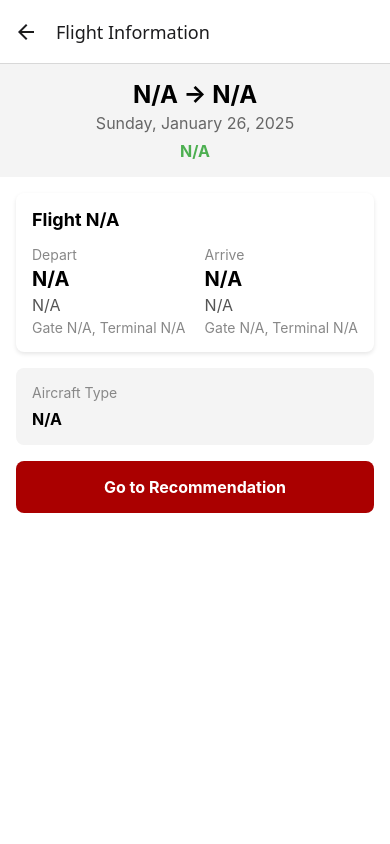
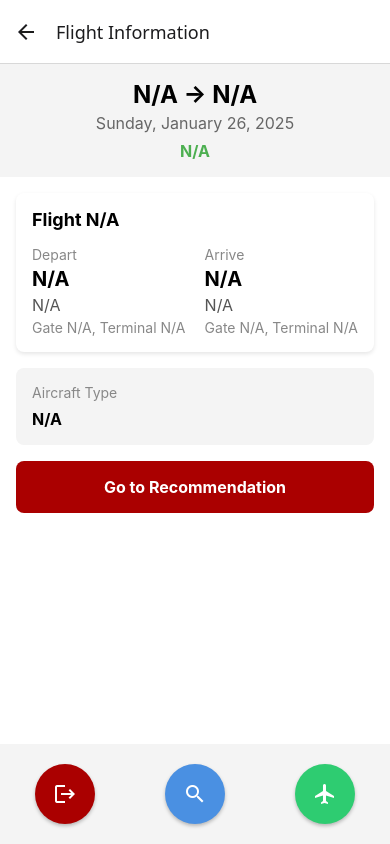
Before and after one commit to emoskedy/AAirportMap_TAMUHack2025, a React Native app: screen /Flightinfo in a window 390 px wide. Built offline with nearby package versions, Linux system fonts and the light colour scheme.

Commit message:
add bottom 3 buttons on flight status page

```diff
--- a/package.json
+++ b/package.json
@@ -25,12 +25,14 @@
     "react-native-reanimated": "~3.16.1",
     "react-native-safe-area-context": "^5.1.0",
     "react-native-screens": "^4.5.0",
+    "react-native-vector-icons": "^10.2.0",
     "react-native-web": "~0.19.13",
     "react-native-webview": "^13.13.1"
   },
   "devDependencies": {
     "@babel/core": "^7.25.2",
     "@types/react": "~18.3.12",
+    "@types/react-native-vector-icons": "^6.4.18",
     "typescript": "^5.3.3"
   },
   "private": true,
--- a/src/screens/Flightinfo.tsx
+++ b/src/screens/Flightinfo.tsx
@@ -1,6 +1,7 @@
 import React from 'react';
-import { View, Text, StyleSheet, Image, TouchableOpacity } from 'react-native';
+import { View, Text, StyleSheet, TouchableOpacity, ViewStyle, TextStyle } from 'react-native';
 import { SafeAreaView, SafeAreaProvider } from 'react-native-safe-area-context';
+import Icon from 'react-native-vector-icons/MaterialIcons';
 
 const Flightinfo = ({ navigation, route }: any) => {
   const user = route?.params?.user || {
@@ -21,19 +22,23 @@ const Flightinfo = ({ navigation, route }: any) => {
     },
   };
 
-  const statusColor = user.flightInfo.status === 'Delayed' ? '#f44336' : '#4caf50'; // Red for delayed, green for on-time
+  const statusColor = user.flightInfo.status === 'Delayed' ? '#f44336' : '#4caf50';
+
+  const handleLogout = () => {
+    navigation.goBack();
+  };
 
   return (
     <SafeAreaProvider>
-      <SafeAreaView style={styles.container}>
-        {/* Header */}
+      <SafeAreaView style={styles.safeArea}>
+        <View style={styles.mainContainer}>
+          {/* Existing top half of the component */}
           <View style={styles.header}>
             <Text style={styles.headerText}>{user.flightInfo.origin} → {user.flightInfo.destination}</Text>
             <Text style={styles.dateText}>Sunday, January 26, 2025</Text>
             <Text style={[styles.statusText, { color: statusColor }]}>{user.flightInfo.status}</Text>
           </View>
 
-        {/* Flight Summary */}
           <View style={styles.summaryContainer}>
             <Text style={styles.flightNumber}>Flight {user.flightInfo.flightID}</Text>
             <View style={styles.summaryRow}>
@@ -52,28 +57,83 @@ const Flightinfo = ({ navigation, route }: any) => {
             </View>
           </View>
 
-        {/* Aircraft Details */}
           <View style={styles.aircraftContainer}>
             <Text style={styles.aircraftLabel}>Aircraft Type</Text>
             <Text style={styles.aircraftText}>{user.flightInfo.aircraftType}</Text>
           </View>
 
-        {/* Navigation Button */}
           <TouchableOpacity
             style={styles.recommendationButton}
-          onPress={() => navigation.navigate('Recommendation', { userData: user })} // Pass the user data
+            onPress={() => navigation.navigate('Recommendation', { userData: user })}
           >
             <Text style={styles.recommendationButtonText}>Go to Recommendation</Text>
           </TouchableOpacity>
+
+          {/* Bottom Buttons Section */}
+          <View style={styles.bottomButtonsContainer}>
+            <View style={styles.bottomButtonsRow}>
+              <TouchableOpacity
+                style={[styles.circleButton, styles.logoutButton]}
+                onPress={handleLogout}
+              >
+                <Icon name="logout" size={24} color="#fff" />
+              </TouchableOpacity>
+
+              <TouchableOpacity
+                style={[styles.circleButton, styles.findTripButton]}
+                onPress={() => {/* Future implementation */}}
+              >
+                <Icon name="search" size={24} color="#fff" />
+              </TouchableOpacity>
+
+              <TouchableOpacity
+                style={[styles.circleButton, styles.bookFlightButton]}
+                onPress={() => {/* Future implementation */}}
+              >
+                <Icon name="flight" size={24} color="#fff" />
+              </TouchableOpacity>
+            </View>
+          </View>
+        </View>
       </SafeAreaView>
     </SafeAreaProvider>
   );
 };
 
-const styles = StyleSheet.create({
-  container: {
+interface Styles {
+  safeArea: ViewStyle;
+  mainContainer: ViewStyle;
+  header: ViewStyle;
+  headerText: TextStyle;
+  dateText: TextStyle;
+  statusText: TextStyle;
+  summaryContainer: ViewStyle;
+  flightNumber: TextStyle;
+  summaryRow: ViewStyle;
+  label: TextStyle;
+  time: TextStyle;
+  location: TextStyle;
+  details: TextStyle;
+  aircraftContainer: ViewStyle;
+  aircraftLabel: TextStyle;
+  aircraftText: TextStyle;
+  recommendationButton: ViewStyle;
+  recommendationButtonText: TextStyle;
+  bottomButtonsContainer: ViewStyle;
+  bottomButtonsRow: ViewStyle;
+  circleButton: ViewStyle;
+  logoutButton: ViewStyle;
+  findTripButton: ViewStyle;
+  bookFlightButton: ViewStyle;
+}
+
+const styles = StyleSheet.create<Styles>({
+  safeArea: {
     flex: 1,
     backgroundColor: '#fff',
+  },
+  mainContainer: {
+    flex: 1,
   },
   header: {
     backgroundColor: '#f4f4f4',
@@ -160,6 +220,40 @@ const styles = StyleSheet.create({
     fontWeight: 'bold',
     fontSize: 16,
   },
+  bottomButtonsContainer: {
+    position: 'absolute',
+    bottom: 0,
+    left: 0,
+    right: 0,
+    paddingVertical: 20,
+    backgroundColor: '#f4f4f4',
+  },
+  bottomButtonsRow: {
+    flexDirection: 'row',
+    justifyContent: 'space-around',
+    alignItems: 'center',
+  },
+  circleButton: {
+    width: 60,
+    height: 60,
+    borderRadius: 30,
+    justifyContent: 'center',
+    alignItems: 'center',
+    elevation: 5,
+    shadowColor: '#000',
+    shadowOffset: { width: 0, height: 2 },
+    shadowOpacity: 0.25,
+    shadowRadius: 3.84,
+  },
+  logoutButton: {
+    backgroundColor: '#aa0000',
+  },
+  findTripButton: {
+    backgroundColor: '#4A90E2',
+  },
+  bookFlightButton: {
+    backgroundColor: '#2ECC71',
+  },
 });
 
 export default Flightinfo;
--- /dev/null
+++ b/vector-icons.d.ts
@@ -0,0 +1,6 @@
+declare module 'react-native-vector-icons/MaterialIcons' {
+    import { IconProps } from 'react-native-vector-icons/Icon';
+    export interface MaterialIconProps extends IconProps {}
+    const MaterialIcon: React.ComponentType<MaterialIconProps>;
+    export default MaterialIcon;
+  }
```
Also changed, not shown: 1 other file (tests, documents, lock files or other folders). Lines whose indentation alone changed are shown as unchanged.
